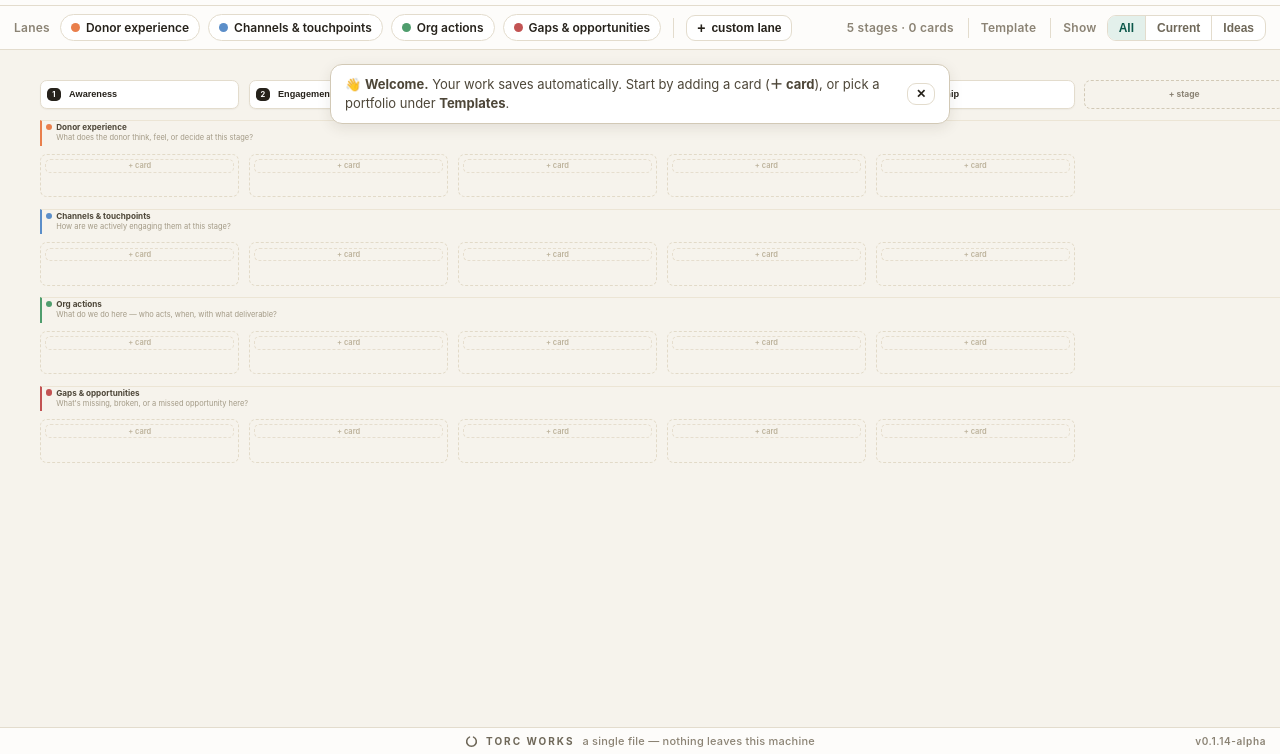
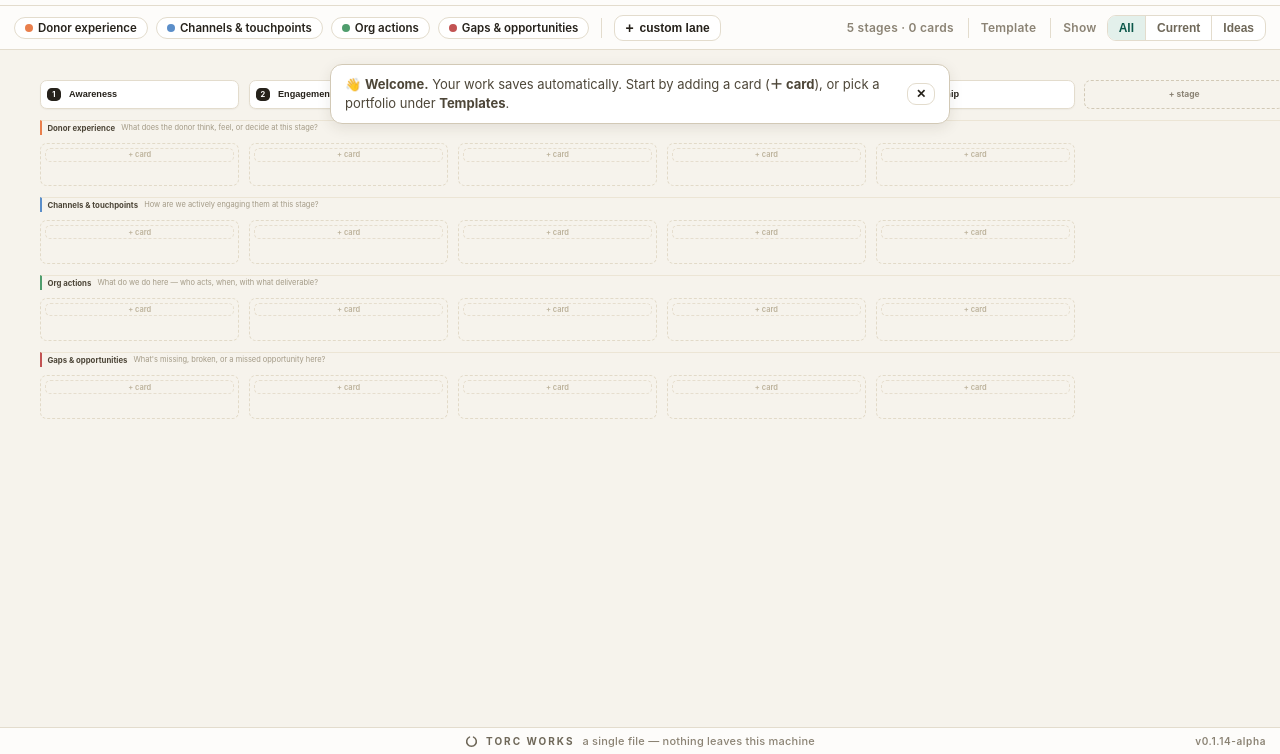
Before and after one commit to TORCWORKS/journeyMap, a plain HTML site: page index.html in a window 1280 px wide. Shown: the part 46-800 px from the top of the page. Drawn offline with Linux system fonts and the light colour scheme.

Commit message:
feat(ui): D-027 — lane picker + lane bands density
Mikey: both lane surfaces should use space more efficiently and feel
more thoughtful.

- Lane bands: single line — bold name, muted guiding question
  (ellipsis + tooltip when long), per-lane card count on the right;
  height ~40px -> 17px. Color left bar kept.
- Lane picker: dropped the redundant 'Lanes' label; chips compacted;
  each chip shows its lane's card count ('· 6') when >0 (frames stay
  clean at zero); a thin vertical divider sets the calendar lane
  (Recurring episodes / Annual rhythm...) apart from the core four.

Verified: bash dev/verify.sh green (49 + 21 + 53); vision review ACCEPT
(both surfaces, no P0/P1/P2).

```diff
--- a/index.html
+++ b/index.html
@@ -91,11 +91,14 @@
   .toast .tb{margin-left:10px;border:none;border-radius:6px;background:rgba(255,255,255,.16);padding:3px 10px;color:#fff;font-weight:700;cursor:pointer;font-size:12px}
   .toast .tb:hover{background:rgba(255,255,255,.28)}
   .chip{
-    display:inline-flex;align-items:center;gap:6px;border:1px solid var(--line);
-    border-radius:999px;padding:5px 10px;font-size:12px;font-weight:600;cursor:pointer;
+    display:inline-flex;align-items:center;gap:5px;border:1px solid var(--line);
+    border-radius:999px;padding:3px 10px;font-size:11.5px;font-weight:600;cursor:pointer;
     background:#fff;color:var(--ink);user-select:none;transition:all .12s;
   }
-  .chip .dot{width:9px;height:9px;border-radius:50%}
+  .chip .dot{width:8px;height:8px;border-radius:50%}
+  .chip .cnt{color:var(--muted);font-size:10.5px;font-weight:600}
+  #rowChips .chip.epsrow{margin-left:18px;position:relative}
+  #rowChips .chip.epsrow::before{content:"";position:absolute;left:-10px;top:18%;height:64%;width:1px;background:var(--line-strong)}
   .chip:hover{border-color:var(--line-strong)}
   .chip.off{opacity:.45}
   .chip .x{font-weight:700;color:var(--muted);padding-left:4px;opacity:.8}
@@ -147,12 +150,12 @@
   .colhead .del:hover{color:var(--rose);background:#fdf0ec}
 
   .lanehead{
-    display:flex;flex-direction:column;gap:2px;padding:1px 6px 4px 6px;margin-top:5px;
+    display:flex;flex-direction:row;align-items:center;gap:9px;padding:3px 8px;margin-top:4px;
     border-top:1px solid #ece5d5;border-left:3px solid var(--grow-color,var(--line));
   }
-  .lanehead .lhn{display:flex;align-items:center;gap:6px;font-size:12px;font-weight:700;color:#4d4638}
-  .lanehead .ldot{width:9px;height:9px;border-radius:50%;flex:0 0 9px}
-  .lanehead .lhq{font-size:11px;color:#a39a86;line-height:1.3;padding-left:15px}
+  .lanehead .lhn{flex:0 0 auto;white-space:nowrap;font-size:11.5px;font-weight:700;color:#4d4638}
+  .lanehead .lhq{flex:1;min-width:0;font-size:11px;color:#a39a86;line-height:1.3;white-space:nowrap;overflow:hidden;text-overflow:ellipsis}
+  .lanehead .lcnt{flex:0 0 auto;font-size:10px;font-weight:600;color:var(--muted)}
   .cell{
     min-height:64px;border-radius:10px;border:2px dashed #e2dac8;
     padding:6px;display:flex;flex-direction:column;gap:8px;position:relative;transition:background .1s,border-color .1s;
@@ -371,7 +374,6 @@
     <button id="btnMore" class="btn btn-ghost" title="More options">More <span class="icon">▾</span></button>
   </header>
   <div class="rowbar">
-    <span class="lbl">Lanes</span>
     <div id="rowChips" style="display:contents"></div>
     <span class="sep"></span>
     <button id="btnAddRow" class="btn btn-ghost" style="padding:5px 10px;font-size:12px"><span class="icon">+</span> custom lane</button>
@@ -1121,8 +1123,11 @@ function renderAll(){
     // lane header: name on top, guiding question underneath — spans the full journey width
     const band=document.createElement('div'); band.className='lanehead'; band.style.gridColumn='1 / -1';
     band.style.setProperty('--grow-color',row.v);
-    band.innerHTML='<div class="lhn"><span class="ldot" style="background:'+row.hex+'"></span>'+esc(row.name)+'</div>'
-      +'<div class="lhq">'+esc(rowQ(row))+'</div>';
+    const laneN=state.doc.cards.filter(c=>c.row===row.id).length;
+    const laneQ=rowQ(row);
+    band.innerHTML='<div class="lhn">'+esc(row.name)+'</div>'
+      +'<div class="lhq" title="'+esc(laneQ)+'">'+esc(laneQ)+'</div>'
+      +(laneN?'<span class="lcnt">'+laneN+'</span>':'');
     g.appendChild(band);
     state.doc.stages.forEach(st=>{
       const cell=document.createElement('div');
@@ -1648,9 +1653,11 @@ function initEvents(){
 function renderRowChips(){
   const box=$('#rowChips'); box.innerHTML='';
   (state.doc?ensureRows(state.doc):[]).forEach(r=>{
-    const chip=document.createElement('div'); chip.className='chip'+(r.visible?'':' off');
+    const chip=document.createElement('div'); chip.className='chip'+(r.visible?'':' off')+(r.id==='eps'?' epsrow':'');
     chip.title=rowQ(r);
+    const laneN=state.doc?state.doc.cards.filter(c=>c.row===r.id).length:0;
     chip.innerHTML='<span class="dot" style="background:'+r.hex+'"></span>'+esc(r.name)
+      +(laneN?'<span class="cnt">· '+laneN+'</span>':'')
       +(DEFAULT_ROW_IDS.includes(r.id)?'':'<span class="x" title="Remove lane">×</span>');
     chip.addEventListener('click',e=>{
       if(e.target.classList.contains('x')){ deleteRow(r.id); return; }
```
